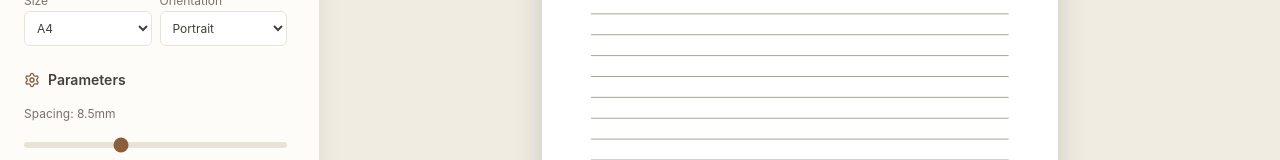
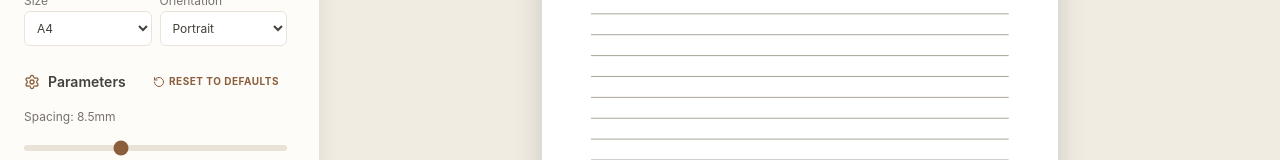
Before and after one commit to bruno-dicastro/grid-paper, a React (Vite) app: page / in a window 1280 px wide. Shown: the part 297-457 px from the top of the page. Built offline with nearby package versions, Linux system fonts and the light colour scheme.

Commit message:
Button to reset to defaults

```diff
--- a/src/components/Sidebar.tsx
+++ b/src/components/Sidebar.tsx
@@ -2,7 +2,7 @@ import React from 'react';
 import { useTranslation } from 'react-i18next';
 import type { PaperSettings, PatternType } from '../types/paper';
 import { PATTERN_DEFAULTS } from '../types/paper';
-import { Settings, Type, Layout, Grid, Hash, Maximize } from 'lucide-react';
+import { Settings, Type, Layout, Grid, Hash, Maximize, RotateCcw } from 'lucide-react';
 
 interface SidebarProps {
   settings: PaperSettings;
@@ -18,6 +18,14 @@ export const Sidebar: React.FC<SidebarProps> = ({ settings, setSettings, isOpen,
 
   const handleChange = (key: keyof PaperSettings, value: any) => {
     setSettings((prev) => ({ ...prev, [key]: value }));
+  };
+
+  const handleReset = () => {
+    const defaults = PATTERN_DEFAULTS[settings.pattern];
+    setSettings((prev) => ({
+      ...prev,
+      ...defaults
+    }));
   };
 
   const patterns: { label: string; value: PatternType }[] = [
@@ -117,9 +125,19 @@ export const Sidebar: React.FC<SidebarProps> = ({ settings, setSettings, isOpen,
 
         {/* Dimensions */}
         <section className="space-y-4">
-          <label className="flex items-center gap-2 text-sm font-semibold text-stone-700">
-            <Settings size={16} color={ICON_COLOR} /> {t('sidebar.parameters')}
-          </label>
+          <div className="flex items-center justify-between">
+            <label className="flex items-center gap-2 text-sm font-semibold text-stone-700">
+              <Settings size={16} color={ICON_COLOR} /> {t('sidebar.parameters')}
+            </label>
+            <button
+              onClick={handleReset}
+              className="flex items-center gap-1 px-2 py-1 text-[10px] font-bold text-[#8b5e3c] hover:bg-[#f5f1e9] rounded-md transition-colors uppercase tracking-wider"
+              title={t('sidebar.reset_defaults')}
+            >
+              <RotateCcw size={12} />
+              {t('sidebar.reset_defaults')}
+            </button>
+          </div>
 
           <div className="space-y-2">
             <div className="flex justify-between text-xs text-stone-500">
--- a/src/locales/en.json
+++ b/src/locales/en.json
@@ -18,6 +18,7 @@
       "landscape": "Landscape"
     },
     "parameters": "Parameters",
+    "reset_defaults": "Reset to Defaults",
     "spacing": "Spacing",
     "line_width": "Line Width",
     "margin": "Margin",
--- a/src/locales/fr.json
+++ b/src/locales/fr.json
@@ -18,6 +18,7 @@
       "landscape": "Paysage"
     },
     "parameters": "Paramètres",
+    "reset_defaults": "Restaurer par défaut",
     "spacing": "Espacement",
     "line_width": "Épaisseur",
     "margin": "Marge",
--- a/src/locales/pt.json
+++ b/src/locales/pt.json
@@ -18,6 +18,7 @@
       "landscape": "Paisagem"
     },
     "parameters": "Parâmetros",
+    "reset_defaults": "Restaurar padrões",
     "spacing": "Espaçamento",
     "line_width": "Espessura",
     "margin": "Margem",
```
